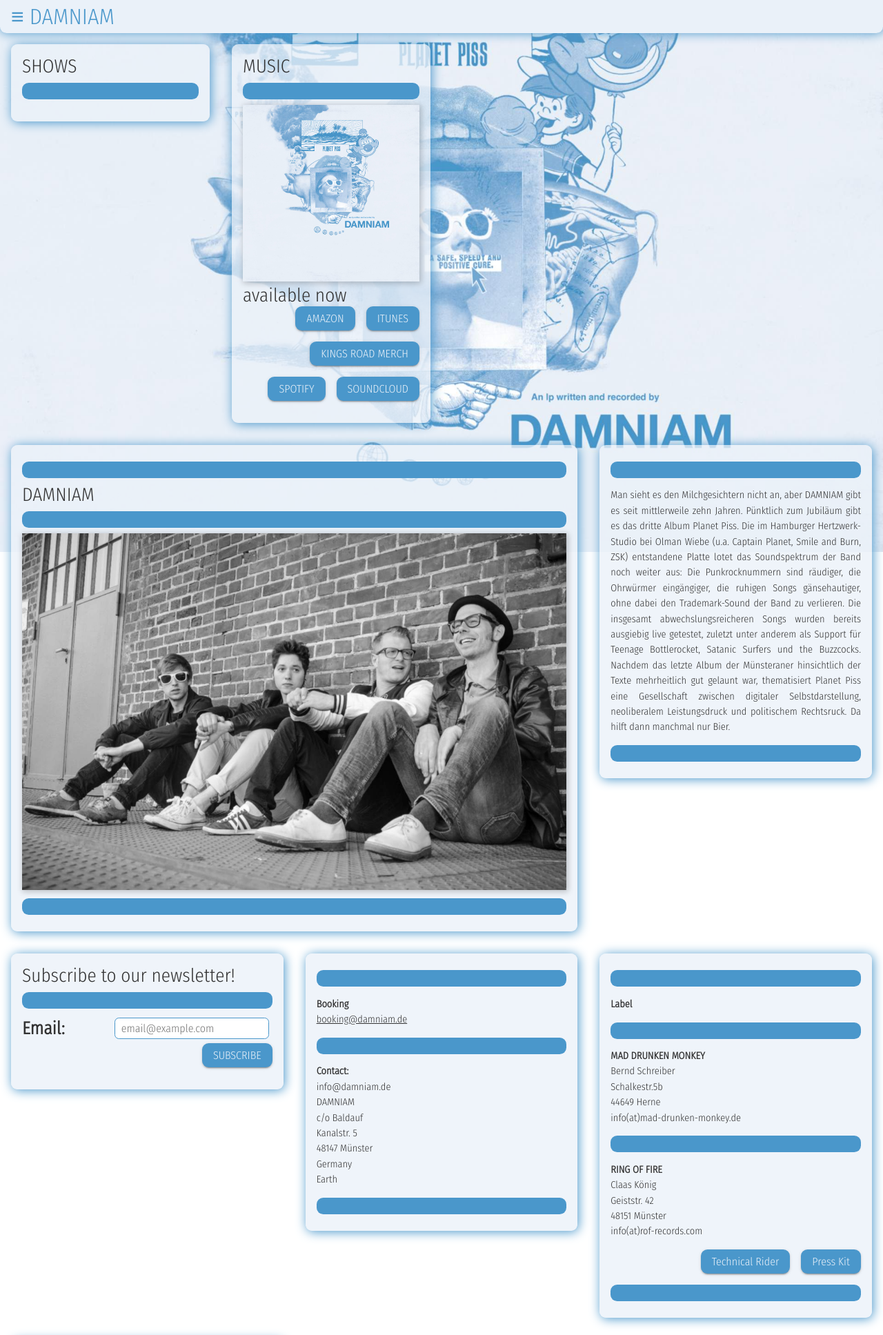
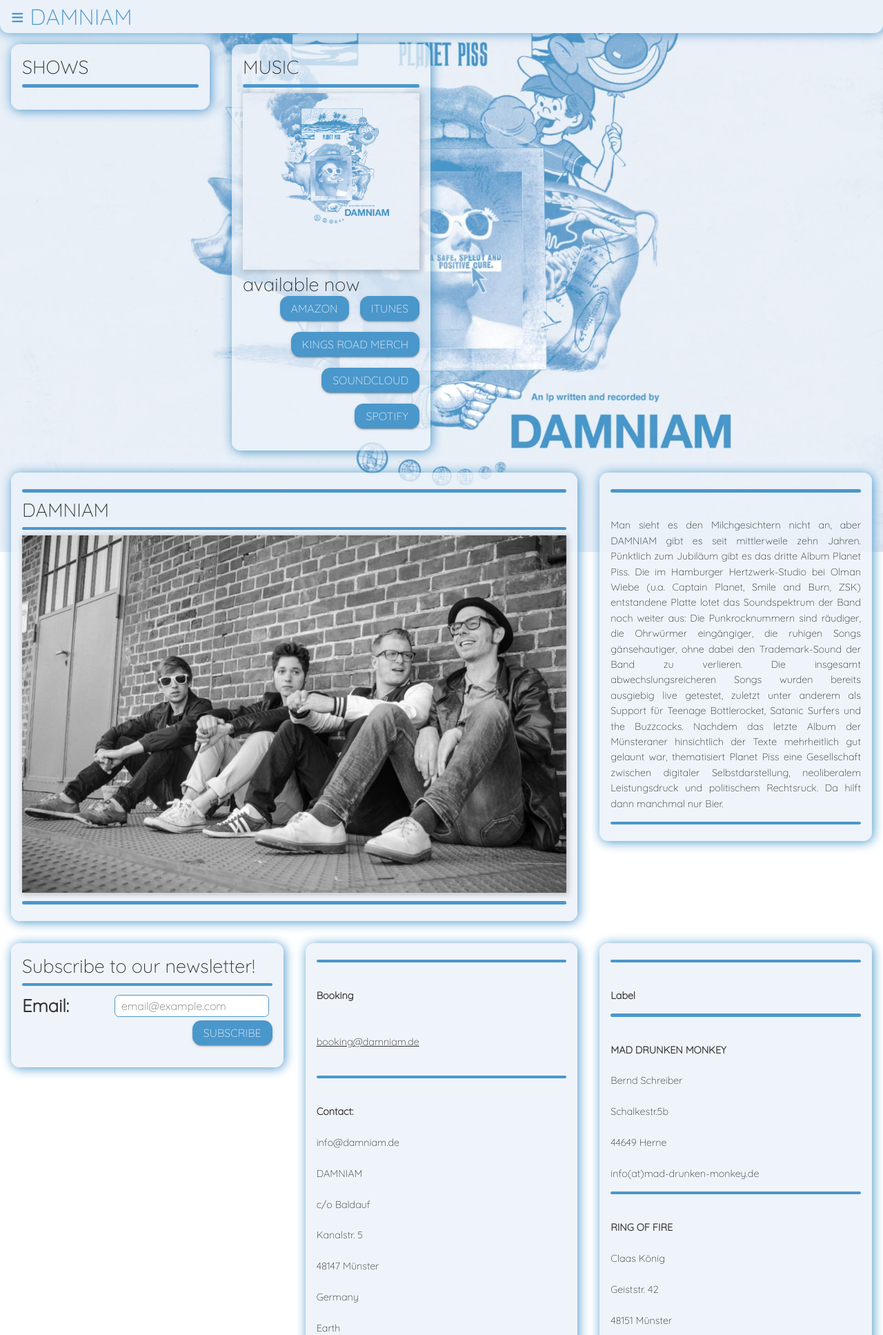
Before and after one commit to muellmatto/damnthepage, a Flask app: template templates/index.html in a window 1280 px wide. Shown: the top 1935 px of the page at 69% size. Run offline with Flask 2, Linux system fonts and the light colour scheme; the template is opened without the code that fills it, so the values that code supplies are empty.

Commit message:
changed font + minor optical changes

```diff
--- a/scss/damniam.scss
+++ b/scss/damniam.scss
@@ -8,7 +8,7 @@
 $card_margin: 1rem;
 $card_padding: 1rem;
 $card_background: rgba(234,241,249,0.77);
-$card_border_radius: 0.6rem;
+$card_border_radius: 0.8rem;
 // #pics
 $pic_shadow: 0.1rem 0.1rem 0.5rem 0.1rem rgba(0, 0, 0, .2);
 // #colors
@@ -21,13 +21,35 @@
 
 @import "normalize";
 @import "location_icon";
-
+/*
+@font-face {
+    font-family: 'Bonoveno';
+    src: url("/static/BonvenoCF-Light.woff") format("woff"),
+        url("/static/BonvenoCF-Light.otf") format("opentype");
+}
+@font-face {
+    font-family: 'Caviar';
+    src: url("/static/CaviarDreams.woff") format("woff"),
+        url("/static/CaviarDreams.ttf") format("truetype");
+}
+@font-face {
+    font-family: 'Jost';
+    src: url("/static/Jost-300-Light.woff") format("woff"),
+        url("/static/Jost-300-Light.otf") format("opentype");
+}
 @font-face {
     font-family: 'Fira Sans Condensed';
-    src: url("/static/FiraSansCondensed-Light.ttf") format("truetype");
+    src: url("/static/FiraSansCondensed-Light.woff") format("woff"),
+        url("/static/FiraSansCondensed-Light.ttf") format("truetype");
+}
+*/
+@font-face {
+    font-family: 'Quicksand';
+    src: url("/static/Quicksand-Light.woff") format("woff"),
+        url("/static/Quicksand-Light.ttf") format("truetype");
 }
 * {
-    font-family: 'Fira Sans Condensed', sans-serif;
+    font-family: 'Quicksand', sans-serif;
     font-weight: 300;
     color: $font_color;
     box-sizing: border-box;
@@ -70,7 +92,7 @@
     background: $complement_color;
     border-radius: $card_border_radius;
     position: fixed;
-    top: $head_height;
+    top: calc(#{$head_height}*1.1);
     transition: max-height 1s ease;
     box-shadow: 0.2rem 0.2rem 1rem -0.2rem $accent_color;
     a {
@@ -125,6 +147,7 @@
         text-align: justify;
         line-height: 1.4rem;
         font-size: 0.9rem;
+        white-space: pre-line;
     }
     .button {
         float: right;
@@ -146,7 +169,7 @@
         border: 0;
         background: $accent_color;
         width: 100%;
-        height: 1.5rem;
+        height: 0.3rem;
         border-radius: $card_border_radius;
     }
     h4 {
@@ -160,6 +183,7 @@
         list-style: none;
         li {
             margin-bottom: 0.5rem;
+            margin-right: 1rem;
             h5 {
                 display: block;
                 font-size: 1rem;
@@ -173,8 +197,9 @@
             }
             .location {
                 float: right;
-                margin-right: $card_margin;
-                margin-top: -1rem;
+                // margin-right: $card_margin;
+                margin-right: -1rem;
+                margin-top: -2rem;
                 text-decoration: none;
             }
         }
--- a/static/damniam.css
+++ b/static/damniam.css
@@ -156,11 +156,33 @@
     position: absolute;
     border-radius: 50%; }
 
+/*
 @font-face {
-  font-family: 'Fira Sans Condensed';
-  src: url("/static/FiraSansCondensed-Light.ttf") format("truetype"); }
+    font-family: 'Bonoveno';
+    src: url("/static/BonvenoCF-Light.woff") format("woff"),
+        url("/static/BonvenoCF-Light.otf") format("opentype");
+}
+@font-face {
+    font-family: 'Caviar';
+    src: url("/static/CaviarDreams.woff") format("woff"),
+        url("/static/CaviarDreams.ttf") format("truetype");
+}
+@font-face {
+    font-family: 'Jost';
+    src: url("/static/Jost-300-Light.woff") format("woff"),
+        url("/static/Jost-300-Light.otf") format("opentype");
+}
+@font-face {
+    font-family: 'Fira Sans Condensed';
+    src: url("/static/FiraSansCondensed-Light.woff") format("woff"),
+        url("/static/FiraSansCondensed-Light.ttf") format("truetype");
+}
+*/
+@font-face {
+  font-family: 'Quicksand';
+  src: url("/static/Quicksand-Light.woff") format("woff"), url("/static/Quicksand-Light.ttf") format("truetype"); }
 * {
-  font-family: 'Fira Sans Condensed', sans-serif;
+  font-family: 'Quicksand', sans-serif;
   font-weight: 300;
   color: #323232;
   box-sizing: border-box; }
@@ -176,7 +198,7 @@
   color: #4a97cb;
   background: #eaf1f9;
   box-shadow: 0 0 1rem 0rem #4a97cb;
-  border-radius: 0 0 0.6rem 0.6rem; }
+  border-radius: 0 0 0.8rem 0.8rem; }
   .head .menu_button {
     font-size: calc(3rem *2/3);
     width: calc(5* 3rem);
@@ -197,9 +219,9 @@
   overflow-y: auto;
   overflow-x: hidden;
   background: #eaf1f9;
-  border-radius: 0.6rem;
+  border-radius: 0.8rem;
   position: fixed;
-  top: 3rem;
+  top: calc(3rem*1.1);
   transition: max-height 1s ease;
   box-shadow: 0.2rem 0.2rem 1rem -0.2rem #4a97cb; }
   .menu a {
@@ -236,7 +258,7 @@
   padding: 1rem;
   background: rgba(234, 241, 249, 0.77);
   margin: 1rem;
-  border-radius: 0.6rem;
+  border-radius: 0.8rem;
   overflow: hidden;
   box-shadow: 0.1rem 0.1rem 1rem 0rem #4a97cb; }
   .card img {
@@ -246,7 +268,8 @@
     word-wrap: break-word;
     text-align: justify;
     line-height: 1.4rem;
-    font-size: 0.9rem; }
+    font-size: 0.9rem;
+    white-space: pre-line; }
   .card .button {
     float: right;
     margin-bottom: 1rem;
@@ -255,7 +278,7 @@
     background: #4a97cb;
     color: #eaf1f9;
     padding: 0.5rem 1rem;
-    border-radius: 0.6rem;
+    border-radius: 0.8rem;
     text-decoration: none;
     box-shadow: 0 2px 2px 0 rgba(0, 0, 0, 0.14), 0 3px 1px -2px rgba(0, 0, 0, 0.2), 0 1px 5px 0 rgba(0, 0, 0, 0.12); }
     .card .button + hr {
@@ -265,8 +288,8 @@
     border: 0;
     background: #4a97cb;
     width: 100%;
-    height: 1.5rem;
-    border-radius: 0.6rem; }
+    height: 0.3rem;
+    border-radius: 0.8rem; }
   .card h4 {
     margin: 0;
     font-size: 1.7rem;
@@ -276,7 +299,8 @@
     padding: 0;
     list-style: none; }
     .card ul li {
-      margin-bottom: 0.5rem; }
+      margin-bottom: 0.5rem;
+      margin-right: 1rem; }
       .card ul li h5 {
         display: block;
         font-size: 1rem;
@@ -287,8 +311,8 @@
         text-decoration: none; }
       .card ul li .location {
         float: right;
-        margin-right: 1rem;
-        margin-top: -1rem;
+        margin-right: -1rem;
+        margin-top: -2rem;
         text-decoration: none; }
   .card iframe {
     width: 100%; }
```
Also changed, not shown: static/Quicksand-Light.ttf (added), static/Quicksand-Light.woff (added), 1 other file.
